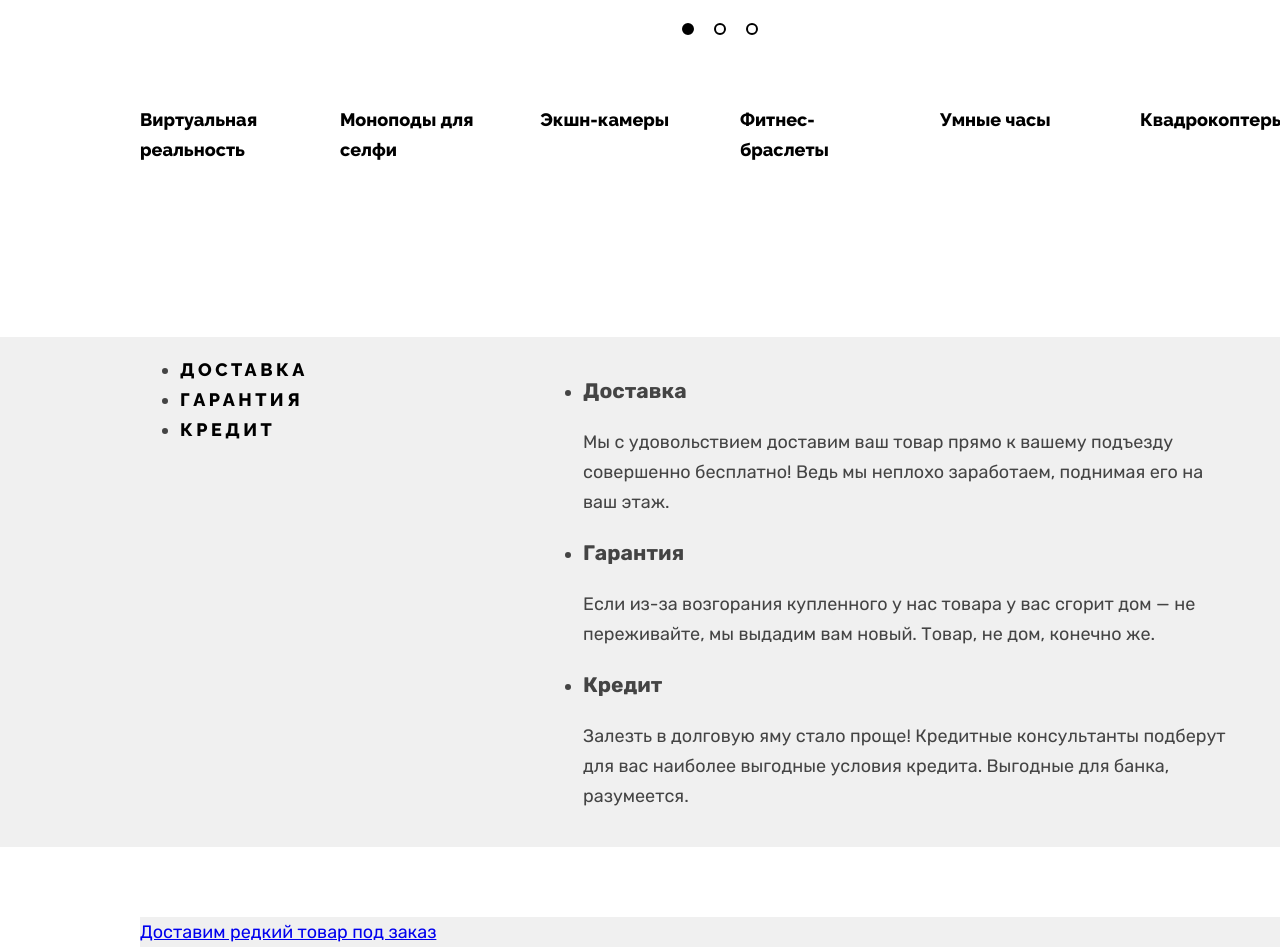
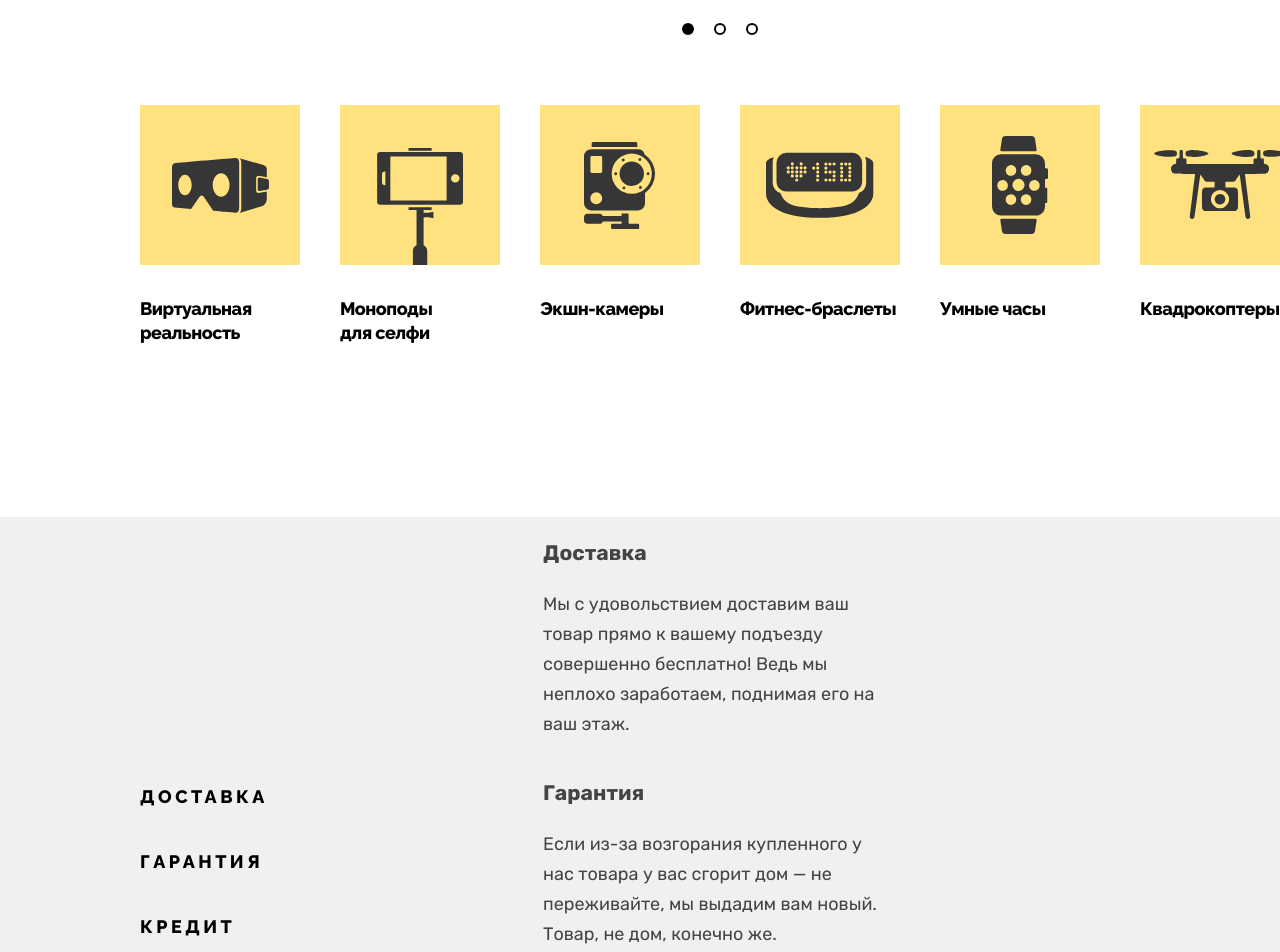
Before and after one commit to VictoriaKhramkova/device, a plain HTML site: page index.html in a window 1280 px wide. Shown: the part 715-1667 px from the top of the page. Drawn offline with Linux system fonts and the light colour scheme.

Commit message:
Add files via upload

```diff
--- a/index.html
+++ b/index.html
@@ -258,22 +258,40 @@
         <h2 class="visually-hidden">Категории товаров.</h2>
         <ul class="products-list">
           <li class="products-item">
-            <a class="products-item-link products-virtual" href="#">Виртуальная реальность</a>
+            <a class="products-item-link" href="#">
+              <div class="catalog-image products-virtual-image"></div>
+              Виртуальная реальность
+            </a>
           </li>
           <li class="products-item">
-            <a class="products-item-link products-monopod" href="#">Моноподы для селфи</a>
+            <a class="products-item-link" href="#">
+              <div class="catalog-image products-monopod-image"></div>
+              Моноподы для&nbsp;селфи
+            </a>
           </li>
           <li class="products-item">
-            <a class="products-item-link products-action" href="#">Экшн-камеры</a>
+            <a class="products-item-link" href="#">
+              <div class="catalog-image products-action-image"></div>
+              Экшн-камеры
+            </a>
           </li>
           <li class="products-item">
-            <a class="products-item-link products-bracelet" href="#">Фитнес-браслеты</a>
+            <a class="products-item-link" href="#">
+              <div class="catalog-image products-bracelet-image"></div>
+              Фитнес-браслеты
+            </a>
           </li>
           <li class="products-item">
-            <a class="products-item-link products-watch" href="#">Умные часы</a>
+            <a class="products-item-link" href="#">
+              <div class="catalog-image products-watch-image"></div>
+              Умные часы
+            </a>
           </li>
           <li class="products-item">
-            <a class="products-item-link products-quadrocopter" href="#">Квадрокоптеры</a>
+            <a class="products-item-link" href="#">
+              <div class="catalog-image products-quadcopter-image"></div>
+              Квадрокоптеры
+            </a>
           </li>
         </ul>
       </section>
@@ -293,19 +311,28 @@
           </ul>
           <ul class="advantages-description-list">
             <li class="advantages-description-item advantages-description-visible">
+              <div class="advantages-description-wrapper">
                 <h3 class="advantages-title">Доставка</h3>
                 <p class="advantages-description">Мы с удовольствием доставим ваш товар прямо к вашему подъезду
                   совершенно бесплатно! Ведь мы неплохо заработаем, поднимая его на ваш этаж.</p>
+              </div>
+              <div class="delivery-logo"></div>
             </li>
             <li class="advantages-description-item advantages-description-hidden">
+              <div class="advantages-description-wrapper">
                 <h3 class="advantages-title">Гарантия</h3>
                 <p class="advantages-description">Если из-за возгорания купленного у нас товара у вас сгорит дом —
                   не переживайте, мы выдадим вам новый. Товар, не дом, конечно же.</p>
+              </div>
+              <div class="guarantee-logo"></div>
             </li>
             <li class="advantages-description-item advantages-description-hidden">
+              <div class="advantages-description-wrapper">
                 <h3 class="advantages-title">Кредит</h3>
                 <p class="advantages-description">Залезть в долговую яму стало проще! Кредитные консультанты
                   подберут для вас наиболее выгодные условия кредита. Выгодные для банка, разумеется.</p>
+              </div>
+              <div class="credit-logo"></div>
             </li>
           </ul>
         </div>
--- a/styles/style.css
+++ b/styles/style.css
@@ -504,6 +504,7 @@ img {
 
 .products-list {
   display: flex;
+  flex-wrap: wrap;
   column-gap: 40px;
   width: 1160px;
   margin: 0 auto;
@@ -516,12 +517,61 @@ img {
 }
 
 .products-item-link {
+  display: flex;
+  flex-direction: column;
   font-family: "Raleway", sans-serif;
   font-weight: 800;
   line-height: 24px;
   color: #000000;
+  letter-spacing: -0.5px;
   text-decoration: none;
 }
+
+.catalog-image {
+  width: 160px;
+  height: 160px;
+  margin-bottom: 32px;
+  background-color: #ffe17f;
+  background-repeat: no-repeat;
+}
+
+.products-virtual-image {
+  background-image: url("../images/index/catalogue-virtual-reality.svg");
+  background-size: 97px 55px;
+  background-position: center center;
+}
+
+.products-monopod-image {
+  background-image: url("../images/index/catalogue-monopods.svg");
+  background-size: 87px 117px;
+  background-position: center bottom;
+}
+
+.products-action-image {
+  background-image: url("../images/index/catalogue-action-cameras.svg");
+  background-size: 72px 87px;
+  background-position: center center;
+}
+
+.products-bracelet-image {
+  background-image: url("../images/index/catalogue-fitness-bracelets.svg");
+  background-size: 108px 66px;
+  background-position: center center;
+}
+
+.products-watch-image {
+  background-image: url("../images/index/catalogue-smartwatches.svg");
+  background-size: 57px 98px;
+  background-position: center center;
+}
+
+.products-quadcopter-image {
+  background-image: url("../images/index/catalogue-quadcopters.svg");
+  background-size: 133px 70px;
+  background-position: center center;
+}
+
+/*Услуги*/
 
 .advantages {
   min-height: 289px;
@@ -533,8 +583,38 @@ img {
   display: grid;
   grid-template-columns: 287px 694px;
   column-gap: 116px;
+  align-items: center;
   width: 1160px;
   margin: 0 auto;
+}
+
+.advantages-list {
+  margin: 0;
+  padding: 0;
+  list-style: none;
+}
+
+.advantages-button:not(:last-child) {
+  margin-bottom: 35px;
+}
+
+.advantages-description-list {
+  margin: 0;
+  padding: 0;
+  list-style: none;
+}
+
+.advantages-description-item {
+  display: flex;
+  column-gap: 106px;
+  width: 452px;
+}
+
+.delivery-logo {
+  background-image: url("../images/index/advantages-delivery.png");
+  background-size: 136px 164px;
+  background-repeat: no-repeat;
+  background-position: right center;
 }
 
 .delivery {
```
Lines whose indentation alone changed are shown as unchanged.
